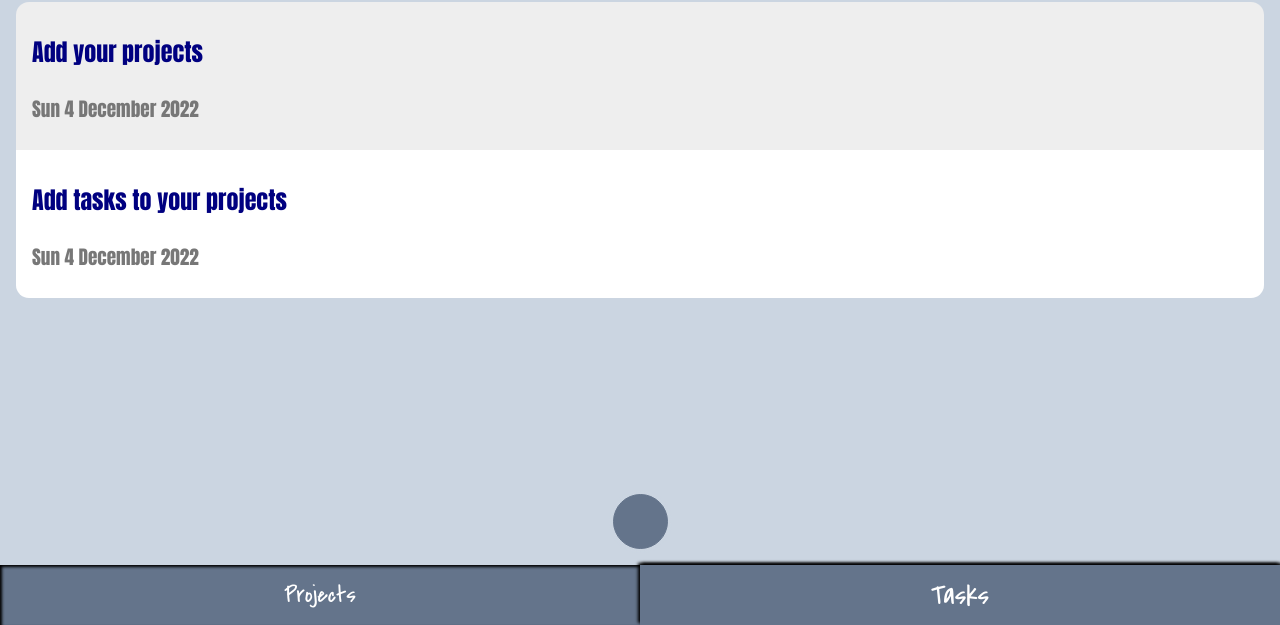
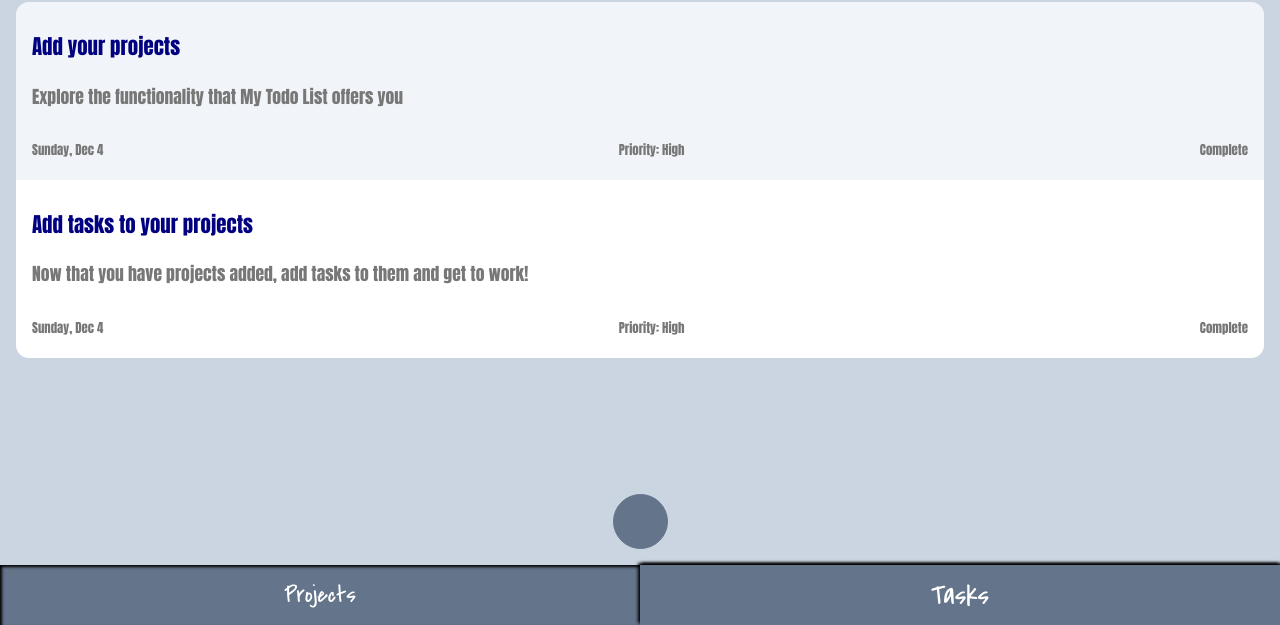
Before and after one commit to ralberrto/todo-list, a website built with webpack: page dist/index.html in a window 1280 px wide. Shown: the part 175-800 px from the top of the page. Built offline with nearby package versions, Linux system fonts and the light colour scheme; files whose address does not match are found by name.

Commit message:
Basic layout for task entry; update task dueDate getter

```diff
--- a/src/index.js
+++ b/src/index.js
@@ -14,11 +14,20 @@ const Task = function(title, description, dueDate, priority) {
         done = !done;
     };
 
-    const api = {title, description, isDone, switchDone};
+    const _inThisYear = function() {
+        return _dueDate.getYear() === (new Date()).getYear();
+    };
+
+    const api = {title, description, priority, isDone, switchDone};
 
     Object.defineProperties(api, {
         "dueDate": {
-            get() {return _dueDate.toLocaleString(LocaleConfig.locale, LocaleConfig.dateOptions);},
+            get() {
+                if (_inThisYear) {
+                    return _dueDate.toLocaleString(LocaleConfig.locale, LocaleConfig.shortDateOptions);
+                }
+                return _dueDate.toLocaleString(LocaleConfig.locale, LocaleConfig.longDateOptions);
+            },
             set(date) {_dueDate = date;}
         },
     });
@@ -121,11 +130,13 @@ const DOMContentGenerator = (function() {
         projects.forEach((project, index) => {
             let item = document.createElement("li");
             item.setAttribute("index", `i${index}`)
+            item.classList.add("project-entry");
             item.onclick = displayController.renderProjectTasks;
             list.appendChild(item);
 
             let projectName = document.createElement("p");
             projectName.textContent = project.name;
+            projectName.classList.add("entry-title");
             item.appendChild(projectName);
 
             let projectDescription = document.createElement("p");
@@ -135,17 +146,36 @@ const DOMContentGenerator = (function() {
         return list;
     };
 
-    const taskElement = function(taskTitle, taskDueDate) {
+    const taskElement = function(task) {
         const wrapper = document.createElement("div");
+        wrapper.classList.add("task-entry");
 
         const title = document.createElement("p");
-        title.textContent = taskTitle;
+        title.classList.add("entry-title");
+        title.textContent = task.title;
 
         const description = document.createElement("p");
-        description.textContent = taskDueDate;
+        description.textContent = task.description;
+
+        const details = document.createElement("div");
+        details.classList.add("task-details");
+
+        const dueDate = document.createElement("p");
+        dueDate.textContent = `${task.dueDate}`;
+
+        const priority = document.createElement("p");
+        priority.textContent = `Priority: ${task.priority}`;
+
+        const doneRadioBtn = document.createElement("p");
+        doneRadioBtn.textContent = "Complete";
+
+        details.appendChild(dueDate);
+        details.appendChild(priority);
+        details.appendChild(doneRadioBtn);
 
         wrapper.appendChild(title);
         wrapper.appendChild(description);
+        wrapper.appendChild(details);
 
         return wrapper;
     };
@@ -164,7 +194,7 @@ const DOMContentGenerator = (function() {
         else {
             project.tasks.forEach(task => {
                 let item = document.createElement("li");
-                item.appendChild(taskElement(task.title, task.dueDate));
+                item.appendChild(taskElement(task));
 
                 list.appendChild(item);
             });
@@ -188,12 +218,13 @@ const State = (function() {
         "Add your projects",
         "Explore the functionality that My Todo List offers you",
         new Date(),
-        5
+        "High"
     ));
     gettingStarted.addTask(Task(
         "Add tasks to your projects",
         "Now that you have projects added, add tasks to them and get to work!",
         new Date(),
+        "High"
     ));
 
     const agency = Project(
@@ -203,12 +234,14 @@ const State = (function() {
     agency.addTask(Task(
         "Set meeting",
         "Set meeting with Omar Duarte, the consultant. Tel: 33 3333 3333.",
-        new Date()
+        new Date(),
+        "High"
     ));
     agency.addTask(Task(
         "Make transaction",
         "Pay consultant the audience. Account number: 4421 2342 2321 2929",
-        new Date()
+        new Date(),
+        "Medium"
     ));
 
     const garden = Project(
@@ -244,12 +277,18 @@ const State = (function() {
 })();
 
 const LocaleConfig = (function() {
-    let _locale = "en-GB";
+    let _locale = undefined;//"en-GB";
 
-    const _dateOptions = {
+    const _longDateOptions = {
         "year": "numeric",
-        "month": "long",
+        "month": "short",
         "weekday": "short",
+        "day": "numeric"
+    };
+
+    const _shortDateOptions = {
+        "month": "short",
+        "weekday": "long",
         "day": "numeric"
     };
 
@@ -260,8 +299,11 @@ const LocaleConfig = (function() {
             get() {return _locale;},
             set(tag) {_locale = tag;}
         },
-        "dateOptions": {
-            get() {return _dateOptions;},
+        "shortDateOptions": {
+            get() {return _shortDateOptions;},
+        },
+        "longDateOptions": {
+            get() {return _longDateOptions;}
         }
     });
 
--- a/src/style.css
+++ b/src/style.css
@@ -6,13 +6,14 @@
 :root {
     --light-gray: #cccccc;
     --dark-gray: #777777;
-    --lighter-gray: #eeeeee;
+    --lighter-gray: #F1F5F9;
     --mustard: #CA8A04;
+    --blue: #1E293B;
 
     --fixed-ui-elements: #64748B;
     --fixed-ui-color: white;
     --bg-color: #CBD5E1;
-    --header-color: black;
+    --header-color: var(--blue);
     --shadow: black;
 
     --header-height: max(10vh, 60px);
@@ -95,6 +96,9 @@ div#container ul li {
     margin: 0.5rem, 0;
 }
 
+div#container ul li .task-entry {
+}
+
 div#container ul li:nth-child(odd) {
     background-color: var(--lighter-gray);
 }
@@ -104,19 +108,33 @@ div#container ul li:nth-child(even) {
 }
 
 div#container li p {
-    font-size: 1.2rem;
+    font-size: 1.1rem;
     color: var(--dark-gray);
 }
 
-div#container li p:first-child {
-    font-size: 1.5rem;
+div#container li p.entry-title {
+    font-size: 1.3rem;
     font-weight: bold;
     color: navy;
+}
+
+div#container li div.task-details {
+    display: flex;
+    justify-content: space-between;
+}
+
+div#container li div.task-details p {
+    font-size: 0.8em;
+    text-align: center;
 }
 
 div#container li p.empty-task {
     color: var(--light-gray);
     text-align: center;
+}
+
+div#container li div.details {
+    display: flex;
 }
 
 button {
```
